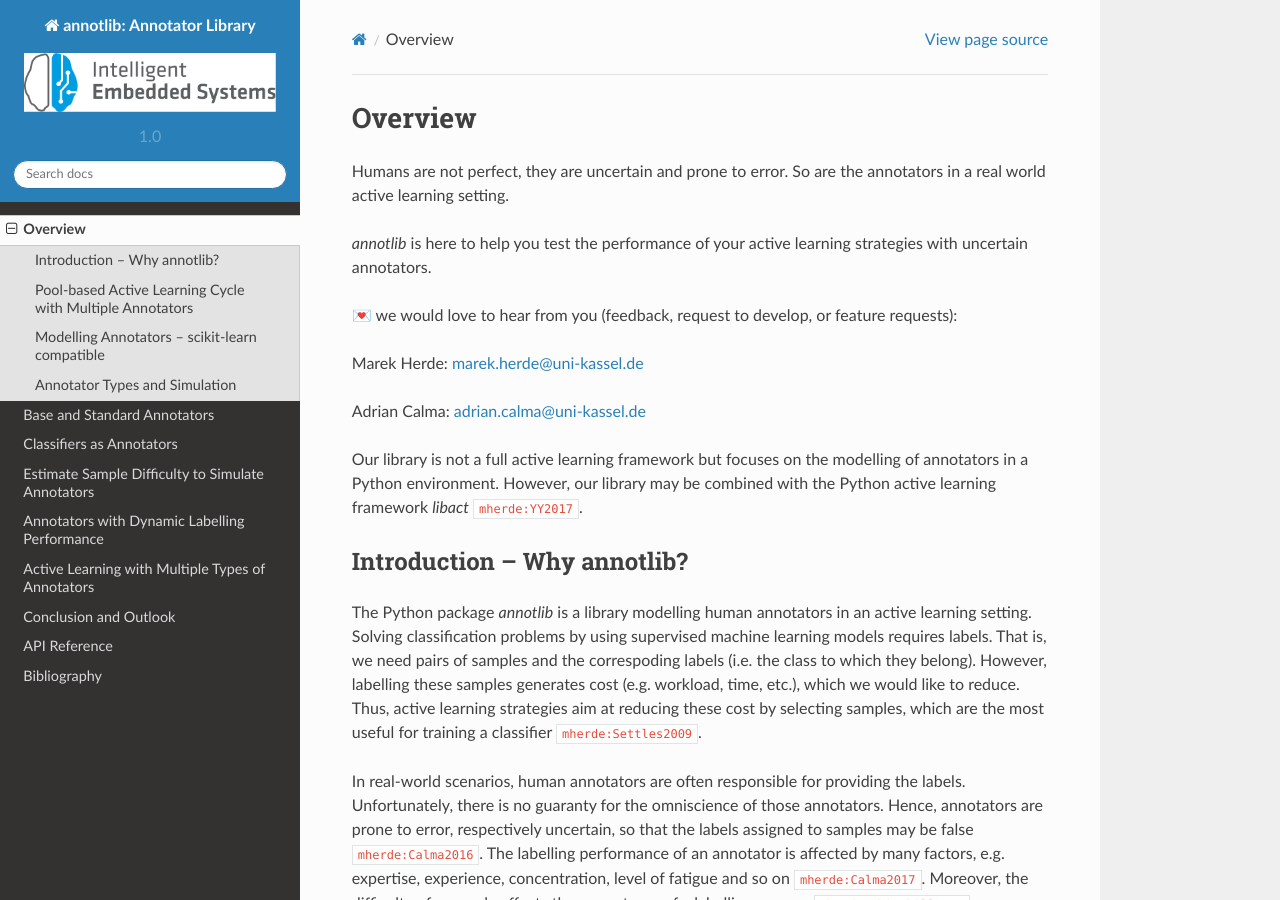
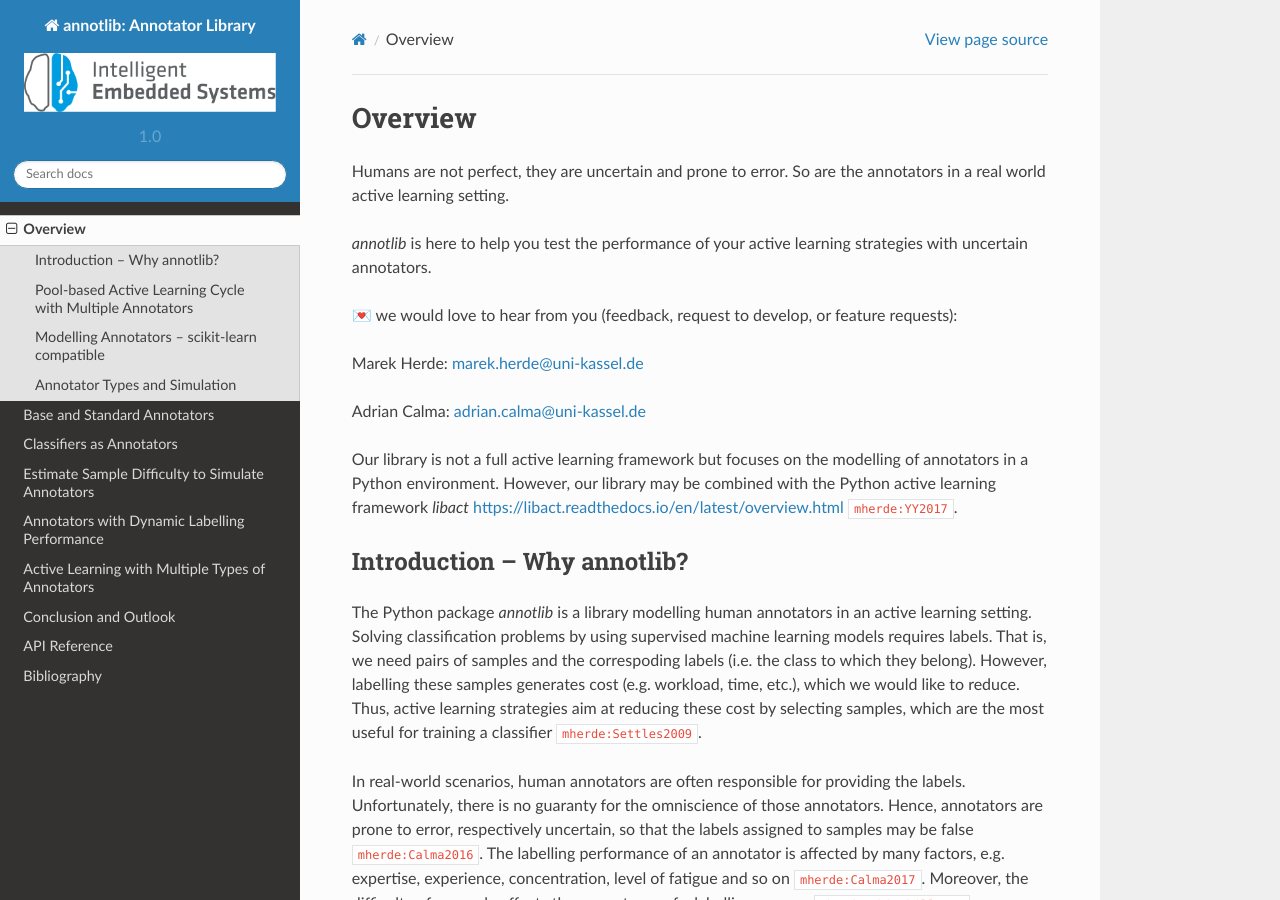
Before and after one commit to scikit-activeml/annotlib, a Sphinx documentation site: the page built from docs/overview.rst, in a window 1280 px wide and 900 px high. Built offline with Sphinx 7.4.7 and the Read the Docs theme 2.0.0, drawn with Linux system fonts in a browser that asks for light colours; pages that are not in the unit, such as notebooks, are missing from menus; cross-references to code outside the pages are shown as plain code; some of the changed lines change nothing that is shown.

Commit message:
Add link to libact.

```diff
--- a/docs/overview.rst
+++ b/docs/overview.rst
@@ -15,7 +15,7 @@
 
 Our library is not a full active learning framework but focuses on the modelling of annotators in a
 Python environment.
-However, our library may be combined with the Python active learning framework *libact* :cite:`mherde:YY2017`.
+However, our library may be combined with the Python active learning framework *libact* https://libact.readthedocs.io/en/latest/overview.html :cite:`mherde:YY2017`.
 
 Introduction -- Why annotlib?
 -----------------------------
```
